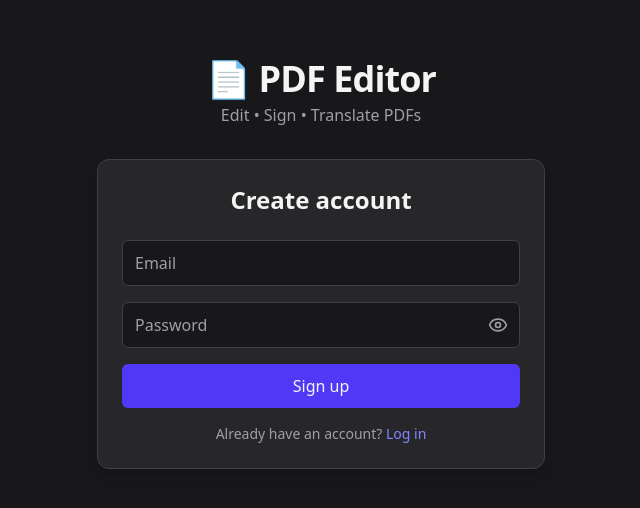
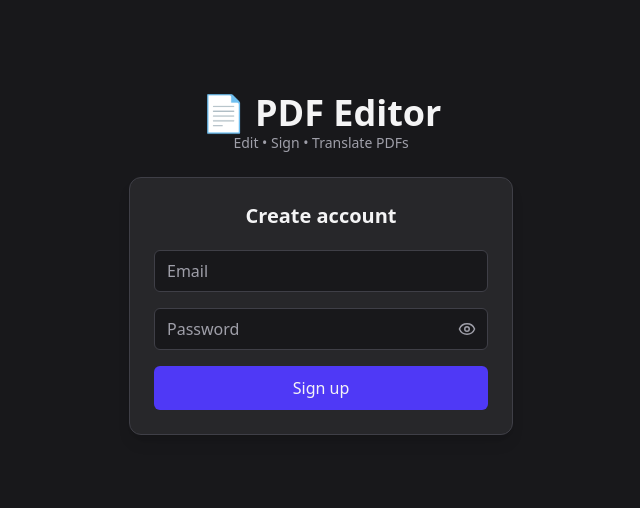
Before and after one commit to GauravZn/pdf-editor, a React (Vite) app in the folder frontend/: page /signup in a window 1280 px wide. Shown: the part 136-644 px from the top of the page, without its empty margins (319-959 px from the left). Built offline with nearby package versions, Linux system fonts and the light colour scheme.

Commit message:
added email validation

```diff
--- a/frontend/src/pages/Signup.jsx
+++ b/frontend/src/pages/Signup.jsx
@@ -3,44 +3,41 @@ import { useNavigate } from "react-router-dom";
 import api from "../api/axios";
 import { Eye, EyeOff } from "lucide-react";
 
+const emailRegex = /^[^\s@]+@[^\s@]+\.[^\s@]+$/;
+
 export default function Signup() {
   const [email, setEmail] = useState("");
+  const [emailError, setEmailError] = useState("");
   const [password, setPassword] = useState("");
   const [showPassword, setShowPassword] = useState(false);
   const [loading, setLoading] = useState(false);
   const navigate = useNavigate();
 
+  const handleEmailBlur = () => {
+    if (!email) return;
+
+    if (!emailRegex.test(email)) {
+      setEmailError("Enter a valid email address");
+    } else {
+      setEmailError("");
+    }
+  };
+
   const handleSignup = async () => {
-    if (!email || !password) {
-      alert("Email and password required");
-      return;
-    }
+    if (!email || !password || emailError) return;
 
     try {
       setLoading(true);
 
-      console.log("📤 Signing up user...");
-
-      // 1️⃣ SIGNUP
+      // SIGNUP
       await api.post("/auth/signup", { email, password });
 
-      console.log("✅ Signup successful");
-
-      // 2️⃣ AUTO LOGIN
-      const loginRes = await api.post("/auth/login", {
-        email,
-        password,
-      });
-
-      console.log("🔐 Logged in");
-
-      // 3️⃣ STORE TOKEN
+      // AUTO LOGIN
+      const loginRes = await api.post("/auth/login", { email, password });
       localStorage.setItem("token", loginRes.data.token);
 
-      // 4️⃣ REDIRECT
       navigate("/dashboard");
     } catch (err) {
-      console.error("❌ Signup/Login error:", err);
       alert(err.response?.data?.message || "Signup failed");
     } finally {
       setLoading(false);
@@ -51,19 +48,14 @@ export default function Signup() {
     <div className="min-h-screen flex flex-col items-center justify-center bg-zinc-900 text-zinc-100 px-4">
 
       {/* APP TITLE */}
-      <div className="mb-6 sm:mb-8 text-center">
-        <h1 className="text-3xl sm:text-4xl font-bold tracking-tight">
-          📄 PDF Editor
-        </h1>
-        <p className="text-zinc-400 mt-1 text-sm sm:text-base">
-          Edit • Sign • Translate PDFs
-        </p>
+      <div className="mb-6 text-center">
+        <h1 className="text-3xl sm:text-4xl font-bold">📄 PDF Editor</h1>
+        <p className="text-zinc-400 text-sm">Edit • Sign • Translate PDFs</p>
       </div>
 
-      {/* SIGNUP CARD */}
-      <div className="w-full max-w-sm sm:max-w-md bg-zinc-800 border border-zinc-700 rounded-xl p-5 sm:p-6 shadow-lg">
-
-        <h2 className="text-xl sm:text-2xl font-semibold text-center mb-5 sm:mb-6">
+      {/* CARD */}
+      <div className="w-full max-w-sm bg-zinc-800 border border-zinc-700 rounded-xl p-6 shadow-lg">
+        <h2 className="text-xl font-semibold text-center mb-5">
           Create account
         </h2>
 
@@ -74,20 +66,55 @@ export default function Signup() {
           }}
           className="space-y-4"
         >
-          <input
-            type="email"
-            placeholder="Email"
-            className="w-full px-3 py-2 sm:py-2.5 rounded-md bg-zinc-900 border border-zinc-700 text-zinc-100 placeholder-zinc-400 focus:outline-none focus:ring-2 focus:ring-indigo-500"
-            value={email}
-            onChange={(e) => setEmail(e.target.value)}
-          />
+          {/* EMAIL */}
+          <div>
+            <input
+              type="email"
+              placeholder="Email"
+              value={email}
+              spellCheck={false}
+              autoComplete="off"
+              autoCorrect="off"
+              autoCapitalize="none"
+              onChange={(e) => {
+                const value = e.target.value;
+                setEmail(value);
 
-          {/* PASSWORD WITH TOGGLE */}
+                // clear error immediately if email becomes valid
+                if (emailRegex.test(value)) {
+                  setEmailError("");
+                }
+              }}
+              onBlur={handleEmailBlur}
+              className={`
+    w-full px-3 py-2 rounded-md
+    bg-zinc-900 border
+    ${emailError ? "border-red-500" : "border-zinc-700"}
+    text-zinc-100 placeholder-zinc-400
+    focus:outline-none focus:ring-2
+    ${emailError ? "focus:ring-red-500" : "focus:ring-indigo-500"}
+  `}
+            />
+
+
+            {emailError && (
+              <p className="text-red-400 text-xs mt-1">
+                {emailError}
+              </p>
+            )}
+          </div>
+
+          {/* PASSWORD */}
           <div className="relative">
             <input
               type={showPassword ? "text" : "password"}
               placeholder="Password"
-              className="w-full px-3 py-2 sm:py-2.5 pr-10 rounded-md bg-zinc-900 border border-zinc-700 text-zinc-100 placeholder-zinc-400 focus:outline-none focus:ring-2 focus:ring-indigo-500"
+              className="
+                w-full px-3 py-2 pr-10 rounded-md
+                bg-zinc-900 border border-zinc-700
+                text-zinc-100 placeholder-zinc-400
+                focus:outline-none focus:ring-2 focus:ring-indigo-500
+              "
               value={password}
               onChange={(e) => setPassword(e.target.value)}
             />
@@ -95,34 +122,20 @@ export default function Signup() {
             <button
               type="button"
               onClick={() => setShowPassword(!showPassword)}
-              className="absolute right-3 top-1/2 -translate-y-1/2 text-zinc-400 hover:text-zinc-200"
+              className="absolute right-3 top-1/2 -translate-y-1/2 text-zinc-400"
             >
-              {showPassword ? (
-                <EyeOff className="w-5 h-5" />
-              ) : (
-                <Eye className="w-5 h-5" />
-              )}
+              {showPassword ? <EyeOff size={18} /> : <Eye size={18} />}
             </button>
           </div>
 
           <button
             type="submit"
-            disabled={loading}
-            className="w-full py-2.5 rounded-md font-medium bg-indigo-600 hover:bg-indigo-500 transition disabled:opacity-50"
+            disabled={loading || !!emailError}
+            className="w-full py-2.5 rounded-md bg-indigo-600 hover:bg-indigo-500 transition disabled:opacity-50"
           >
             {loading ? "Creating account..." : "Sign up"}
           </button>
         </form>
-
-        <p className="text-xs sm:text-sm text-zinc-400 text-center mt-4">
-          Already have an account?{" "}
-          <span
-            onClick={() => navigate("/login")}
-            className="text-indigo-400 cursor-pointer hover:underline"
-          >
-            Log in
-          </span>
-        </p>
       </div>
     </div>
   );
```
Also changed, not shown: 2 other files (tests, documents, lock files or other folders).
